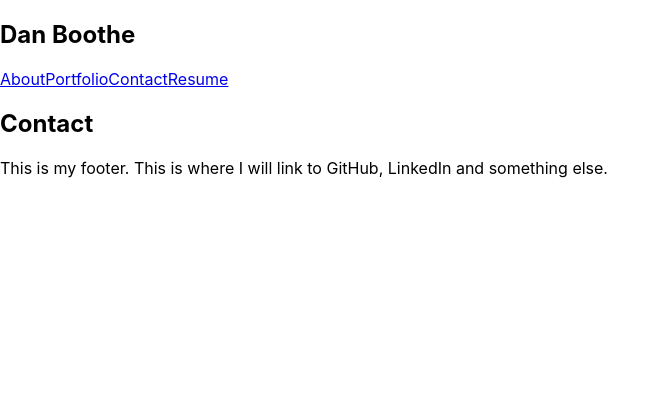
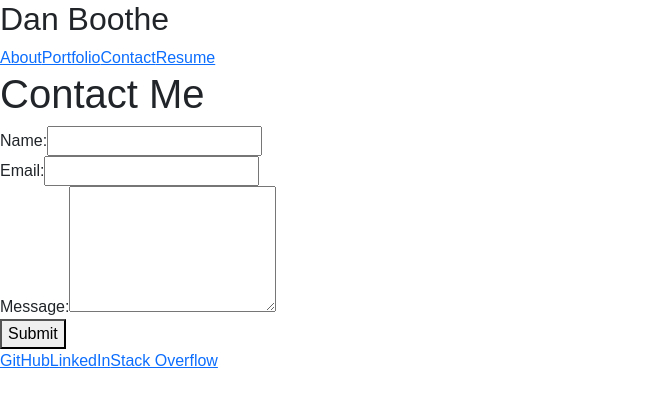
Before and after one commit to dboothe92/portfolio-react, a React (Create React App) app: page /contact in a window 1280 px wide. Shown: the top 404 px of the page, without its empty margins (0-666 px from the left). Built offline with nearby package versions, Linux system fonts and the light colour scheme.

Commit message:
contact form set up

```diff
--- a/public/index.html
+++ b/public/index.html
@@ -8,6 +8,9 @@
       name="description"
       content="Web site created using create-react-app"
     />
+
+    <link href="https://cdn.jsdelivr.net/npm/bootstrap@5.0.1/dist/css/bootstrap.min.css" rel="stylesheet" integrity="sha384-+0n0xVW2eSR5OomGNYDnhzAbDsOXxcvSN1TPprVMTNDbiYZCxYbOOl7+AMvyTG2x" crossorigin="anonymous">
+
     <title>Dan Boothe</title>
   </head>
 
--- a/src/Components/About/index.js
+++ b/src/Components/About/index.js
@@ -4,6 +4,7 @@ const About = () => {
     return(
         <section>
             <h1>About Me</h1>
+            <img src=""></img>
             <p>
                 Never thought I'd make it. Three days grade school, three days high school.
                 Those were awkward. Three days college. I'm glad I took a day and hitchhiked
--- a/src/Components/Contact/index.js
+++ b/src/Components/Contact/index.js
@@ -1,9 +1,65 @@
-import React from 'react';
+import React, { useState } from 'react';
+import { validateEmail } from '../../utils/helpers';
 
 const Contact = () => {
+    const [contactState, setContactState] = useState({ name: '', email: '', message: '' });
+    const { name, email, message } = contactState;
+    const [errorMessage, setErrorMessage] = useState('');
+
+    function handleChange(e) {
+        if (e.target.name === 'email') {
+            const isValid = validateEmail(e.target.value);
+            if (!isValid) {
+                setErrorMessage('Your email is invalid');
+            } else {
+                setErrorMessage('');
+            };
+        } else {
+            if (!e.target.value.length) {
+                setErrorMessage(`${e.target.name} is required`);
+            } else {
+                setErrorMessage('');
+            }
+        }
+
+        setContactState({...contactState, [e.target.name]: e.target.value });
+
+        if(!errorMessage) {
+            setContactState({ ...contactState, [e.target.name]: e.target.value });
+        }
+    }
+
+    const handleSubmit = (e) => {
+        e.preventDefault();
+    }
+
     return(
         <section>
-            <h1>Contact</h1>
+            <h1>Contact Me</h1>
+            <form onSubmit={handleSubmit}>
+                <div>
+                    <label htmlFor="name">Name:</label>
+                    <input type="text" name="name" defaultValue={name} onBlur={handleChange}></input>
+                </div>
+
+                <div>
+                    <label htmlFor="email">Email:</label>
+                    <input type="text" name="email" defaultValue={email} onBlur={handleChange}></input>
+                </div>
+
+                <div>
+                    <label htmlFor="message">Message:</label>
+                    <textarea name="message" rows="5" defaultValue={message} onBlur={handleChange}></textarea>
+                </div>
+
+                {errorMessage && (
+                    <div>
+                        <p>{errorMessage}</p>
+                    </div>
+                )}
+
+                <button type="submit">Submit</button>
+            </form>
         </section>
     );
 };
--- a/src/Components/Footer/index.js
+++ b/src/Components/Footer/index.js
@@ -3,9 +3,9 @@ import React from 'react';
 const Footer = () => {
     return(
         <footer>
-            <p>
-                This is my footer. This is where I will link to GitHub, LinkedIn and something else.
-            </p>
+            <a target="_blank" href="https://github.com/dboothe92">GitHub</a>
+            <a target="_blank" href="https://www.linkedin.com/in/danbraunbergerdeveloper/">LinkedIn</a>
+            <a target="_blank" href="https://stackoverflow.com/users/14945698/dan-boothe">Stack Overflow</a>
         </footer>
     );
 };
--- a/src/index.css
+++ b/src/index.css
@@ -1,10 +1,8 @@
 body {
   margin: 0;
-  font-family: -apple-system, BlinkMacSystemFont, 'Segoe UI', 'Roboto', 'Oxygen',
-    'Ubuntu', 'Cantarell', 'Fira Sans', 'Droid Sans', 'Helvetica Neue',
-    sans-serif;
-  -webkit-font-smoothing: antialiased;
-  -moz-osx-font-smoothing: grayscale;
+  padding: 0;
+  box-sizing: border-box;
+  font-family: sans-serif;
 }
 
 code {
--- /dev/null
+++ b/src/utils/helpers.js
@@ -0,0 +1,4 @@
+export function validateEmail(email) {
+    var re = /^(([^<>()[\]\\.,;:\s@"]+(\.[^<>()[\]\\.,;:\s@"]+)*)|(".+"))@((\[[0-9]{1,3}\.[0-9]{1,3}\.[0-9]{1,3}\.[0-9]{1,3}\])|(([a-zA-Z\-0-9]+\.)+[a-zA-Z]{2,}))$/;
+    return re.test(String(email).toLowerCase());
+}
```
